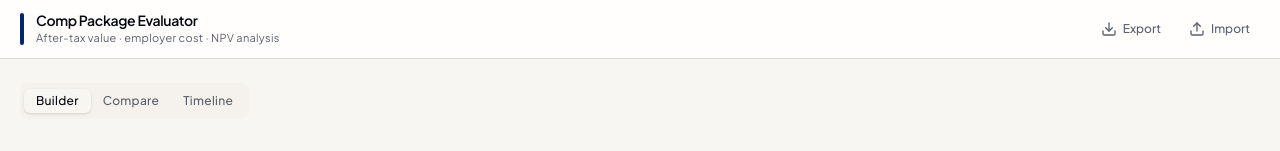
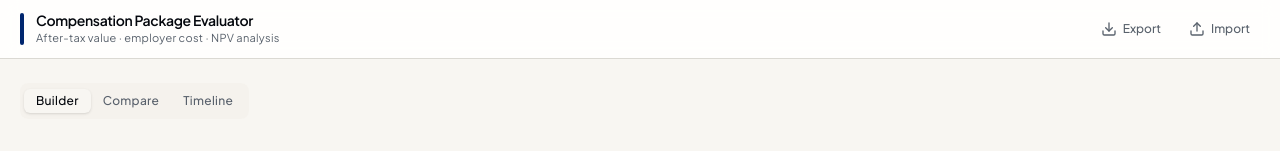
Before and after one commit to liammoyn/compensation-tax-calculator, a React (Vite) app: page / in a window 1280 px wide. Shown: the top 151 px of the page. Built offline with nearby package versions, Linux system fonts and the light colour scheme; a web font is replaced by a local one.

Commit message:
Spell out compensation

```diff
--- a/src/App.tsx
+++ b/src/App.tsx
@@ -137,7 +137,7 @@ export function App() {
 						<div className="w-1 h-8 rounded-full bg-primary" />
 						<div>
 							<h1 className="text-sm font-semibold tracking-tight leading-tight">
-								Comp Package Evaluator
+								Compensation Package Evaluator
 							</h1>
 							<p className="text-[11px] text-muted-foreground tracking-wide">
 								After-tax value · employer cost · NPV analysis
```
